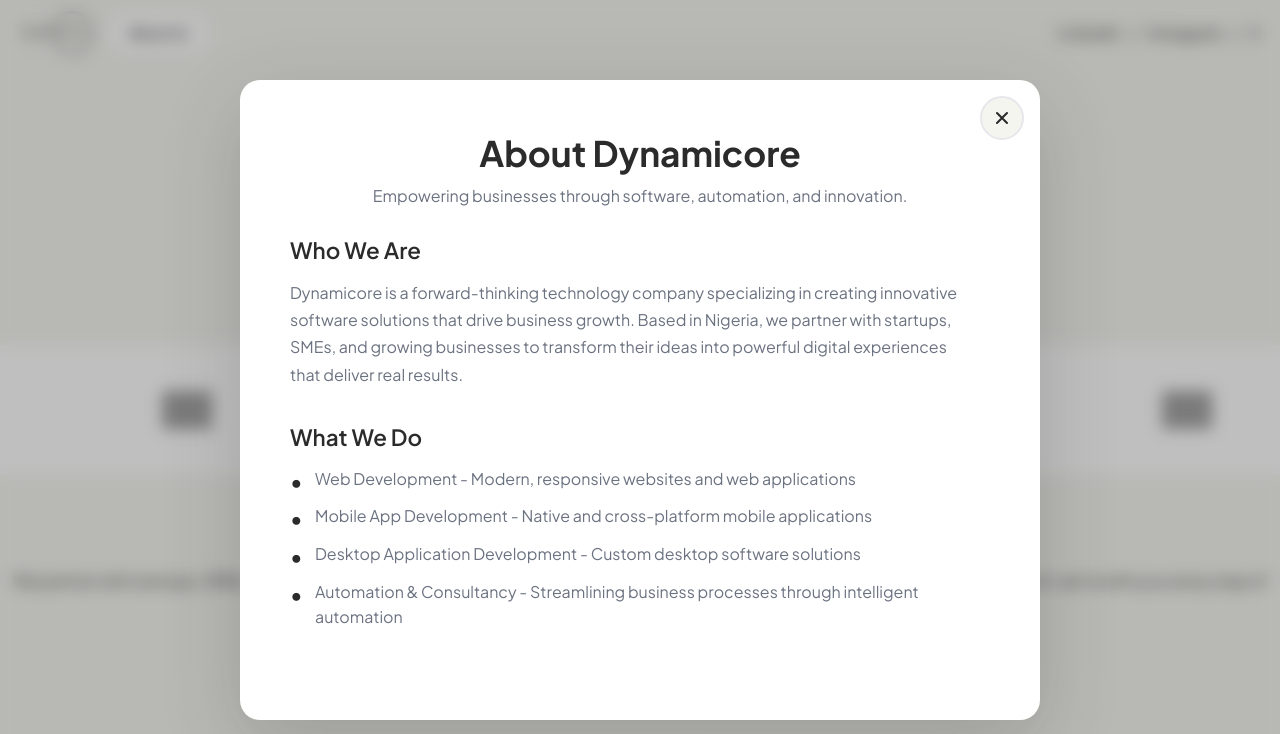
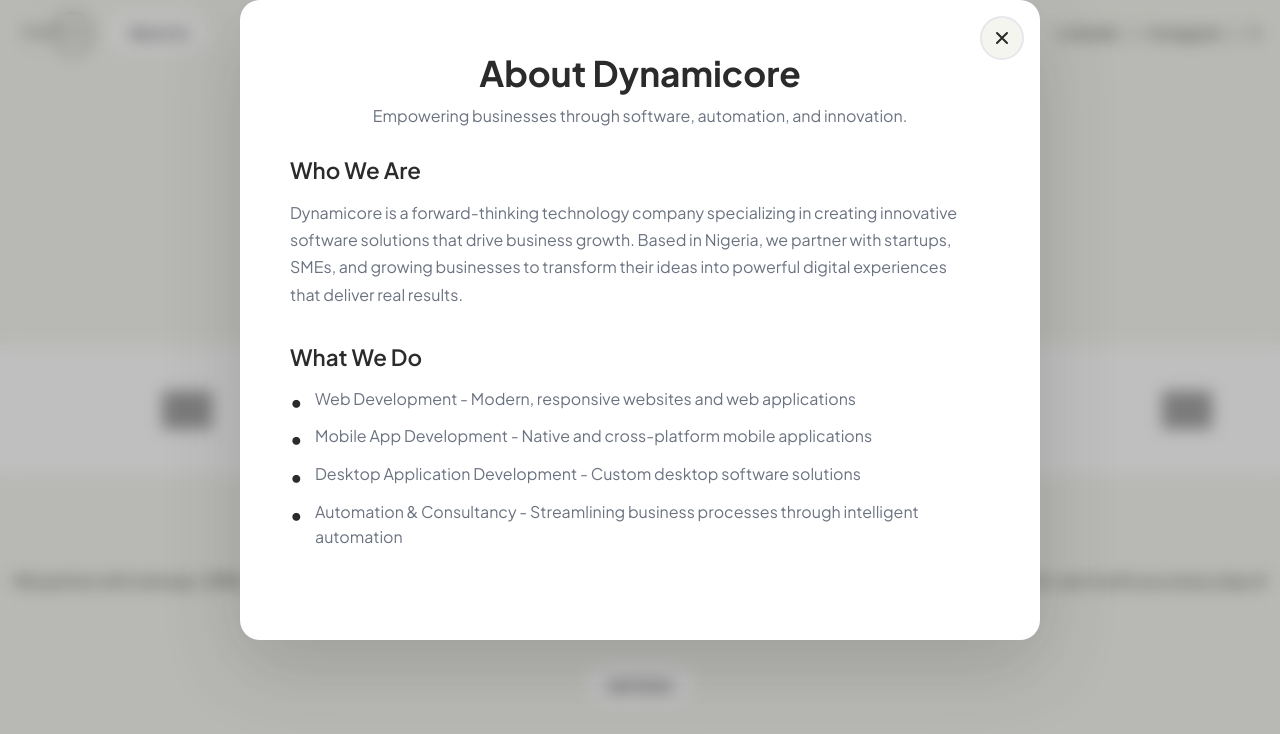
Before and after one commit to Tuoyoesimaje/dynamikcore, a plain HTML site: page index.html in a window 1280 px wide. Both pictures are taken after a click on the button "About Us". Shown: the top 734 px of the page. Drawn offline with Linux system fonts and the light colour scheme; grey boxes are pictures that could not be loaded.

Commit message:
ok presh

```diff
--- a/style.css
+++ b/style.css
@@ -306,18 +306,20 @@ button{
 
 /* Modal Styles - Perfectly Centered */
 .modal {
+  /* Use CSS Grid to center content both horizontally and vertically.
+     Grid centering is more robust across viewport sizes and ignores
+     odd flex-child margin behavior that can cause left alignment. */
   position: fixed;
   z-index: 1000;
-  left: 0;
-  top: 0;
-  width: 100%;
-  height: 100%;
+  inset: 0;
   display: none;
+  place-items: center; /* centers both axes */
+  padding: 20px; /* keep some gap on small viewports */
   animation: fadeIn 0.3s ease-out;
 }
 
 .modal.active {
-  display: block;
+  display: grid;
 }
 
 .modal-overlay {
@@ -332,22 +334,25 @@ button{
 }
 
 .modal-content {
-  position: absolute;
-  top: 50%;
-  left: 50%;
-  transform: translate(-50%, -50%);
+  /* Now positioned by the flex parent (.modal). Make the content
+     width-constrained and responsive so it never overflows to one side. */
+  position: relative;
   background: #FFFFFF;
   border-radius: 20px;
   box-shadow: 0 25px 80px rgba(43, 43, 43, 0.2);
   max-height: 80vh;
-  max-width: 90vw;
+  /* Constrain width and ensure centered placement.
+    width:100% keeps internal elements responsive while max-width caps size. */
+  width: 100%;
+  max-width: min(1100px, 95vw);
+  margin: 0 auto;
+  justify-self: center; /* grid centering safety */
+  box-sizing: border-box;
   overflow-y: auto;
   animation: scaleIn 0.3s ease-out;
   z-index: 1002;
   display: flex;
   flex-direction: column;
-  width: auto;
-  height: auto;
 }
 
 /* Modal Header */
@@ -418,7 +423,8 @@ button{
 
 /* Projects Modal - Centered Modal */
 .projects-modal {
-  width: min(95%, 1000px);
+  /* Make modal body fill the modal-content container and rely on modal-content for viewport sizing */
+  width: 100%;
   max-width: min(95vw, 1000px);
   max-height: 80vh;
   padding: clamp(20px, 4vw, 50px);
@@ -505,7 +511,7 @@ button{
 
 /* Contact Modal - Centered Modal */
 .contact-modal {
-  width: min(95%, 450px);
+  width: 100%;
   max-width: min(95vw, 450px);
   max-height: 80vh;
   padding: clamp(20px, 4vw, 45px);
@@ -603,7 +609,7 @@ button{
 
 /* About Us Modal - Centered Modal */
 .about-modal {
-  width: min(95%, 800px);
+  width: 100%;
   max-width: min(95vw, 800px);
   max-height: 80vh;
   padding: clamp(20px, 4vw, 50px);
```
